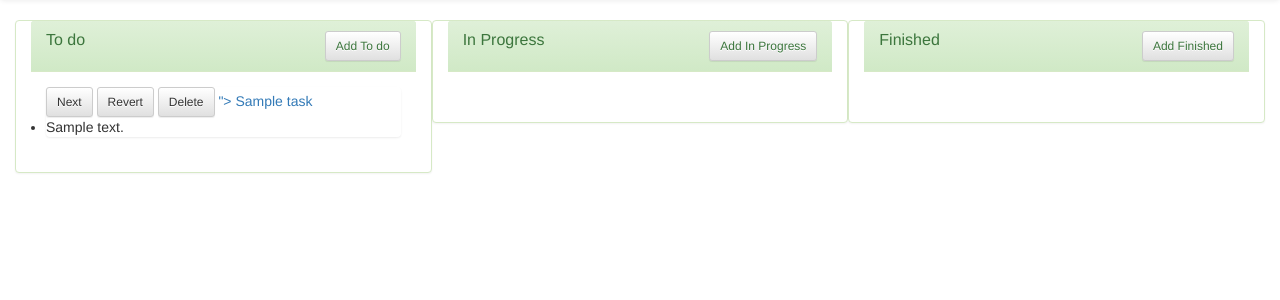
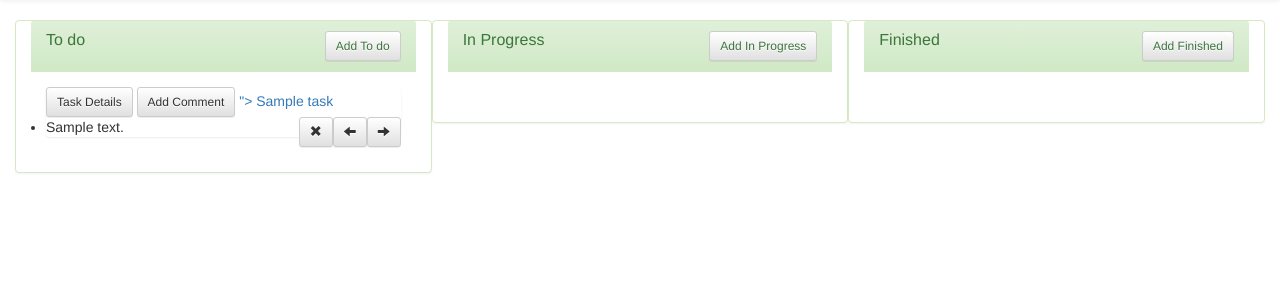
Before and after one commit to rgunther30/kanban, a Django app: page /board/ in a window 1280 px wide. Shown: the part 52-352 px from the top of the page. Run offline with Django 3.2, Linux system fonts and the light colour scheme; a user stored in the database is signed in; tables that the repository leaves empty hold one stand-in row (values such as "Sample post"); some libraries are stand-ins or nearby versions.

Commit message:
Reworked front end on index page to begin to add comment support. Added Comment to models

```diff
--- a/board/models.py
+++ b/board/models.py
@@ -25,7 +25,18 @@
     def __unicode__(self):
         return self.description
 
+class Comment(models.Model):
+    writer = models.ForeignKey(User, related_name='Writer')
+    body = models.TextField(max_length = 500)
+    creation_date = models.DateTimeField('Date Created', auto_now=True)
+    task_id = models.IntegerField()
+
 class AddTaskForm(ModelForm):
     class Meta:
         model = Task
         fields = ('name', 'description', 'state', 'creator', 'owner', 'work_date', 'finished_date')
+
+class AddCommentForm(ModelForm):
+    class Meta:
+        model = Comment
+        fields = ('body',)
--- a/board/templates/board/index.html
+++ b/board/templates/board/index.html
@@ -17,20 +17,33 @@
       <div class="panel-body">
         <ul class='list-group'>
             {% for task in group %}
-                <a data-toggle="popover" data-html="true" data-container="body"
-                   data-trigger="focus" tabindex="0"
-                   title="Creator: {{ task.creator }} Created on: {{ task.creation_date }}"
-                   data-content="<form method='POST' action='{% url 'board:edit' %}'>
+                <form method='POST' action='{% url 'board:edit' %}'>
+                     {% csrf_token %}
+                     <a data-toggle="popover" data-html="true" data-container="body"
+                     data-trigger="focus" tabindex="0"
+                     title="Creator: {{ task.creator }} Created on: {{ task.creation_date }}"
+                     data-content="<form method='POST' action='{% url 'board:edit' %}'>
                                {% csrf_token %}
                                <input type='hidden' name='task_id' value='{{task.id}}'>
-                               <button type='submit' class='btn btn-sm btn-default' name='progress'>Next
+                               <button type='submit' class='btn btn-sm btn-default' name='view_task'>Task Details
                                </button>
-                               <button type='submit' class='btn btn-sm btn-default' name='regress'>Revert
-                               </button>
-                               <button type='submit' class='btn btn-sm btn-default' name='delete'>Delete
+                               <button type='submit' class='btn btn-sm btn-default' name='add_comment'>Add Comment
                                </button>
                                </form>">
-                    {{ task.name }}</a><li>{{ task.description }}</li>
+                      {{ task.name }}
+                      </a>
+                     <input type='hidden' name='task_id' value='{{task.id}}'>
+                     <button type='submit' class='btn btn-sm btn-default pull-right' name='progress'>
+                        <span class="glyphicon glyphicon-arrow-right"></span>
+                     </button>
+                     <button type='submit' class='btn btn-sm btn-default pull-right' name='regress'>
+                        <span class="glyphicon glyphicon-arrow-left"></span>
+                     </button>
+                     <button type='submit' class='btn btn-sm btn-default pull-right' name='delete'>
+                        <span class="glyphicon glyphicon-remove"></span>
+                     </button>
+                </form>
+                <li>{{ task.description }}</li>
             {% endfor %}
         </ul>
       </div>
--- a/board/urls.py
+++ b/board/urls.py
@@ -6,6 +6,7 @@
 urlpatterns = patterns('',
     url(r'^$', views.IndexView, name='index'),
     url(r'^add/$', views.AddTaskView, name='add'),
+    url(r'^addcomment/$', views.AddCommentView, name='addcomment'),
     url(r'^edit/$', views.EditTaskView, name='edit'),
     url(r'^login/$','django.contrib.auth.views.login', {'template_name': 'board/login.html'}, name='login'),
     url(r'^logout/$', 'django.contrib.auth.views.logout', {'template_name': 'board/logout.html'}, name='logout'),
--- a/board/views.py
+++ b/board/views.py
@@ -4,7 +4,7 @@
 from django.contrib.auth import authenticate, login, logout
 from django.contrib.auth.models import User
 
-from board.models import Task, AddTaskForm
+from board.models import Task, AddTaskForm, AddCommentForm
 
 @login_required
 def AboutView(request):
@@ -33,6 +33,7 @@
         form = AddTaskForm(request.POST)
         if form.is_valid():
             form.save()
+            return redirect("board:index")
         else:
             print "Not Valid."
     else:
@@ -46,25 +47,48 @@
             task_id = request.POST.get('task_id')
             task = Task.objects.get(id=task_id)
             if 'progress' in request.POST:
-                if task.state == 'To do':
-                    task.state = 'In Progress'
-                elif task.state == 'In Progress':
-                    task.state = 'Finished'
-                print task.state
-                task.save()
+                advance_progress(task)
             elif 'regress' in request.POST:
-                if task.state == 'In Progress':
-                    task.state = 'To do'
-                elif task.state == 'Finished':
-                    task.state = 'In Progress'
-                task.save()
+                revert_progress(task)
             elif 'delete' in request.POST:
                 task.delete()
-        except:
-            print "Error!"
+            elif 'view_task' in request.POST:
+                task_page = "board:task/"
+                print task_page
+                return redirect(task_page, task_id)
+            elif 'add_comment' in request.POST:
+                return redirect("board:addcomment")
+        except Exception, e:
+            print "Error! " + str(e)
     return redirect('board:index')
+
+@login_required
+def AddCommentView(request):
+    if request.method == 'POST':
+        comment_form = AddCommentForm(request.POST)
+        if comment_form.is_valid():
+            comment_form.save()
+        else:
+            print "Not Valid."
+    else:
+        comment_form = AddCommentForm()
+    return render(request, 'board/addtask.html', {'form': comment_form})
 
 @login_required
 def TaskView(request, key):
     task = Task.objects.get(pk=key)
     return render(request, 'board/taskview.html', { 'task': task })
+
+def advance_progress(task):
+    if task.state == 'To do':
+        task.state = 'In Progress'
+    elif task.state == 'In Progress':
+        task.state = 'Finished'
+    task.save()
+
+def revert_progress(task):
+    if task.state == 'In Progress':
+        task.state = 'To do'
+    elif task.state == 'Finished':
+        task.state = 'In Progress'
+    task.save()
```
Also changed, not shown: board/templates/board/addcomment.html (added, +19 -0 lines), board/templates/board/taskview.html (+12 -2 lines).
